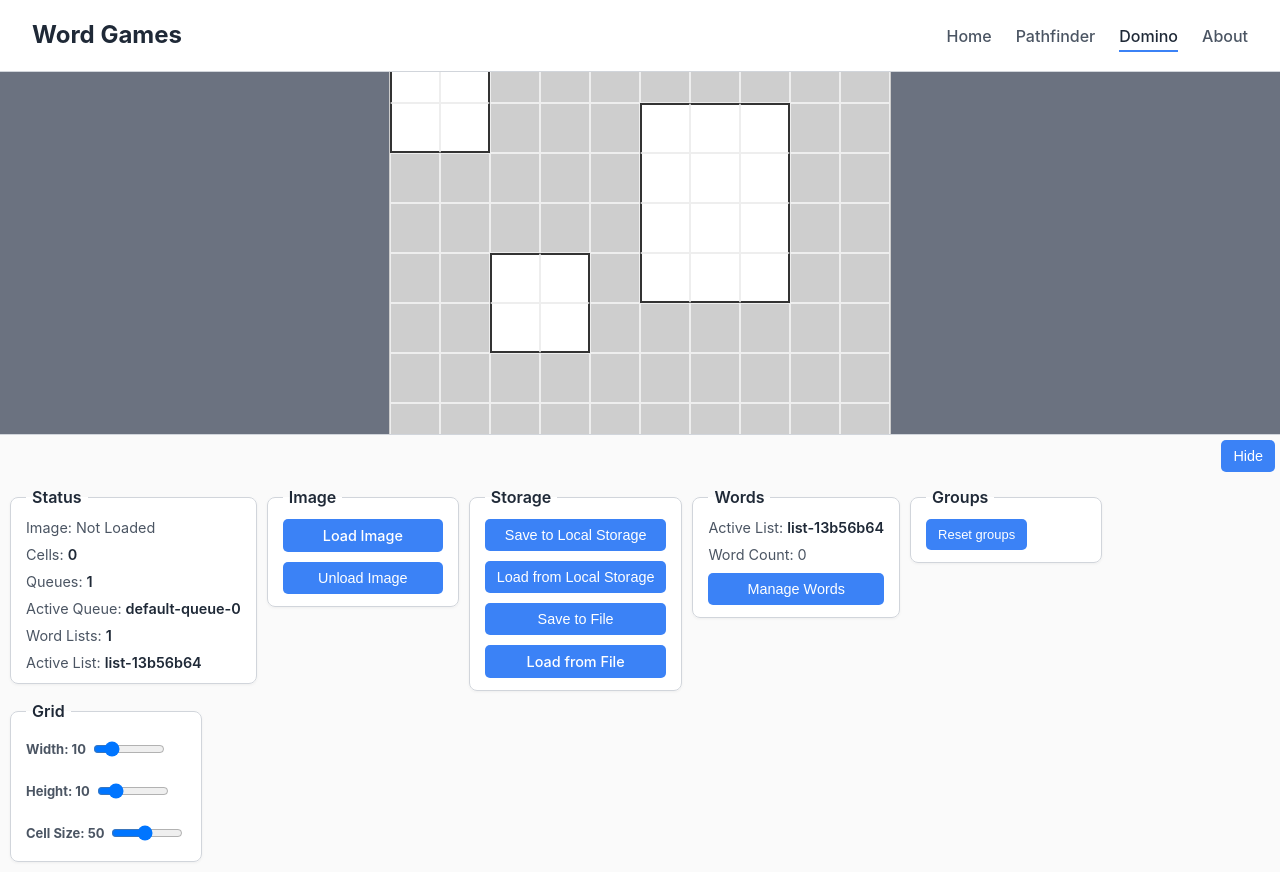
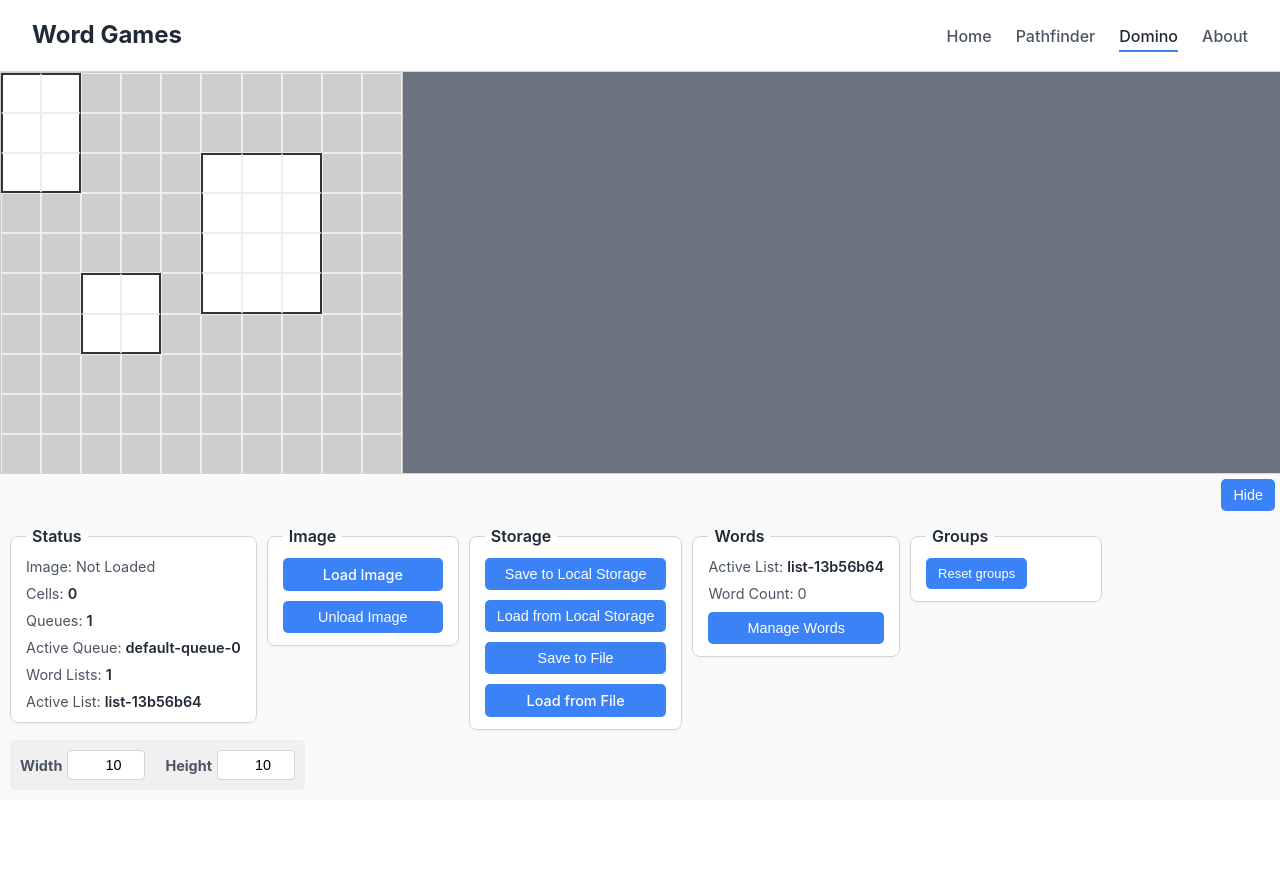
Before and after one commit to alcobased/puzzle-collection, a React (Vite) app: page /domino in a window 1280 px wide. After the commit the page ends 800 px from the top, so only its background shows below. Built offline with nearby package versions, Linux system fonts and the light colour scheme.

Commit message:
refactor(domino): use generalized PuzzleBoard and remove cell size control

```diff
--- a/src/components/puzzles/domino/DominoBoard.jsx
+++ b/src/components/puzzles/domino/DominoBoard.jsx
@@ -1,18 +1,19 @@
-import React from 'react';
 import { useSelector, useDispatch } from 'react-redux';
 import GridCell from './GridCell';
 import { endSelection } from '../../../features/domino/dominoSlice';
 
-const DominoBoard = () => {
+const DominoBoard = ({ rendered }) => {
   const dispatch = useDispatch();
   const { grid } = useSelector((state) => state.puzzles.domino);
 
-  if (!grid) {
+  if (!rendered || !grid) {
     return null;
   }
 
-  const { data, width, height, cellSize, groups } = grid;
+  const { data, width, height, groups } = grid;
   const { groupList, selection } = groups;
+
+  const cellSize = Math.min(rendered.width / width, rendered.height / height);
 
   const handleMouseUp = () => {
     dispatch(endSelection());
--- a/src/components/puzzles/domino/DominoPage.jsx
+++ b/src/components/puzzles/domino/DominoPage.jsx
@@ -2,13 +2,16 @@ import PuzzleViewport from "../../common/PuzzleViewport/PuzzleViewport";
 import Controls from "../../common/Controls/Controls";
 import DominoControls from "./DominoControls";
 import DominoBoard from "./DominoBoard";
+import PuzzleBoard from "../../common/PuzzleBoard/PuzzleBoard";
 
 const DominoPage = () => {
   return (
     <>
       <div className="puzzle-container">
         <PuzzleViewport>
-          <DominoBoard />
+          <PuzzleBoard>
+            <DominoBoard />
+          </PuzzleBoard>
         </PuzzleViewport>
       </div>
       <div className="controls-container">
--- a/src/components/puzzles/domino/GridControls.jsx
+++ b/src/components/puzzles/domino/GridControls.jsx
@@ -5,59 +5,43 @@ import './GridControls.css';
 
 const GridControls = () => {
   const dispatch = useDispatch();
-  const { width, height, cellSize } = useSelector((state) => state.puzzles.domino.grid);
+  const { width, height } = useSelector((state) => state.puzzles.domino.grid);
 
   const handleDimensionChange = (e) => {
     const { name, value } = e.target;
     const newDimensions = {
       width,
       height,
-      cellSize,
       [name]: parseInt(value, 10),
     };
     dispatch(setGridDimensions(newDimensions));
   };
 
   return (
-    <fieldset>
-      <legend>Grid</legend>
+    <div className="grid-controls">
       <div className="control-group">
-        <label htmlFor="width">Width: {width}</label>
+        <label htmlFor="width">Width</label>
         <input
-          type="range"
+          type="number"
           id="width"
           name="width"
-          min="5"
-          max="50"
-          value={width}
+          value={width || ''}
           onChange={handleDimensionChange}
+          min="1"
         />
       </div>
       <div className="control-group">
-        <label htmlFor="height">Height: {height}</label>
+        <label htmlFor="height">Height</label>
         <input
-          type="range"
+          type="number"
           id="height"
           name="height"
-          min="5"
-          max="50"
-          value={height}
+          value={height || ''}
           onChange={handleDimensionChange}
+          min="1"
         />
       </div>
-      <div className="control-group">
-        <label htmlFor="cellSize">Cell Size: {cellSize}</label>
-        <input
-          type="range"
-          id="cellSize"
-          name="cellSize"
-          min="10"
-          max="100"
-          value={cellSize}
-          onChange={handleDimensionChange}
-        />
-      </div>
-    </fieldset>
+    </div>
   );
 };
 
--- a/src/features/domino/dominoSlice.js
+++ b/src/features/domino/dominoSlice.js
@@ -3,7 +3,6 @@ import { createSlice } from '@reduxjs/toolkit';
 const defaultGrid = Array(10).fill(null).map(() => Array(10).fill(null));
 const initialWidth = 10;
 const initialHeight = 10;
-const initialCellSize = 50;
 
 const initialGroupList = [
   { x: 0, y: 0, width: 2, height: 3 },
@@ -30,7 +29,6 @@ const initialState = {
     data: defaultGrid,
     width: initialWidth,
     height: initialHeight,
-    cellSize: initialCellSize,
     occupiedCells: createOccupiedCells(initialWidth, initialHeight, initialGroupList),
     groups: {
       groupList: initialGroupList,
@@ -70,10 +68,9 @@ const dominoSlice = createSlice({
   initialState,
   reducers: {
     setGridDimensions: (state, action) => {
-      const { width, height, cellSize } = action.payload;
+      const { width, height } = action.payload;
       state.grid.width = width;
       state.grid.height = height;
-      state.grid.cellSize = cellSize;
 
       // Reset groups and regenerate grids
       state.grid.groups.groupList = [];
```
